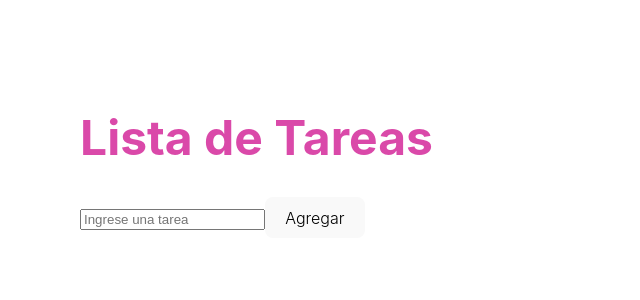
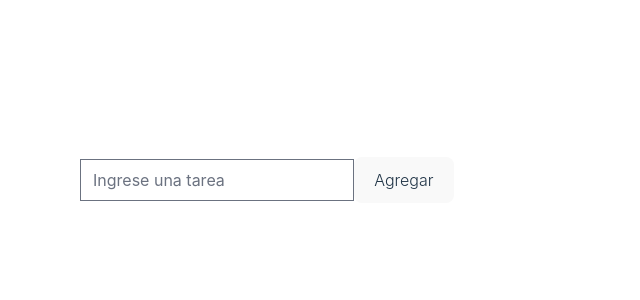
Before and after one commit to erikarubi25/pruebatecnicareact, a React app: page / in a window 1280 px wide. Shown: the top 300 px of the page, without its empty margins (0-640 px from the left). Built offline with nearby package versions, Linux system fonts and the light colour scheme; the HTML template or start-up script is replaced by a standard one.

Commit message:
configuración de tailwind

```diff
--- /dev/null
+++ b/postcss.config.cjs
@@ -0,0 +1,12 @@
+module.exports = {
+    plugins: [
+      require('tailwindcss'),
+      require('autoprefixer'),
+    ]
+  }
+  module.exports = {
+    plugins: [
+      require('tailwindcss'),
+      require('autoprefixer'),
+    ]
+  }
--- a/src/App.jsx
+++ b/src/App.jsx
@@ -27,7 +27,7 @@ function App() {
   };
   return (
     <div>
-      <h1>Lista de Tareas</h1>
+      <h1 className="text-3xl font-bold tracking-tight text-white sm:text-4xl">Lista de Tareas</h1>
       <TaskForm addTask={addTask} />
       <TaskList tasks={tasks} toggleTask={toggleTask} deleteTask={deleteTask} />
     </div>
--- a/src/index.css
+++ b/src/index.css
@@ -1,3 +1,7 @@
+@import 'tailwindcss/base';
+@import 'tailwindcss/components';
+@import 'tailwindcss/utilities';
+
 :root {
   font-family: Inter, system-ui, Avenir, Helvetica, Arial, sans-serif;
   line-height: 1.5;
--- a/tailwind.config.js
+++ b/tailwind.config.js
@@ -1,8 +1,12 @@
 /** @type {import('tailwindcss').Config} */
-export default {
-  content: [],
+module.exports = {
+  content: [
+    "./src/**/*.{js,jsx,ts,tsx}",
+  ],
   theme: {
     extend: {},
   },
-  plugins: [],
+  plugins: [
+    require('@tailwindcss/forms'),
+  ],
 }
```
Also changed, not shown: package.json (+4 -4 lines), src/components/TaskForm.jsx (line endings or trailing spaces), 1 other file (tests, documents, lock files or other folders).
